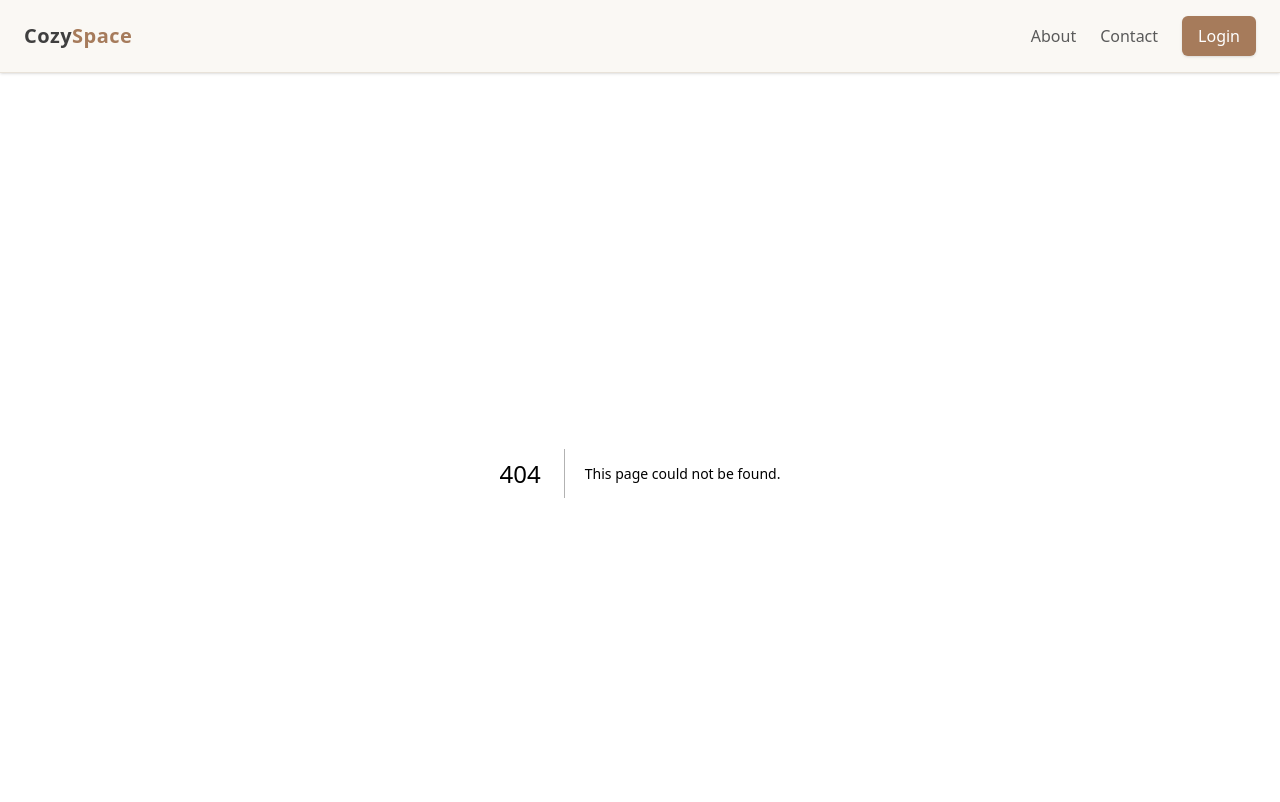
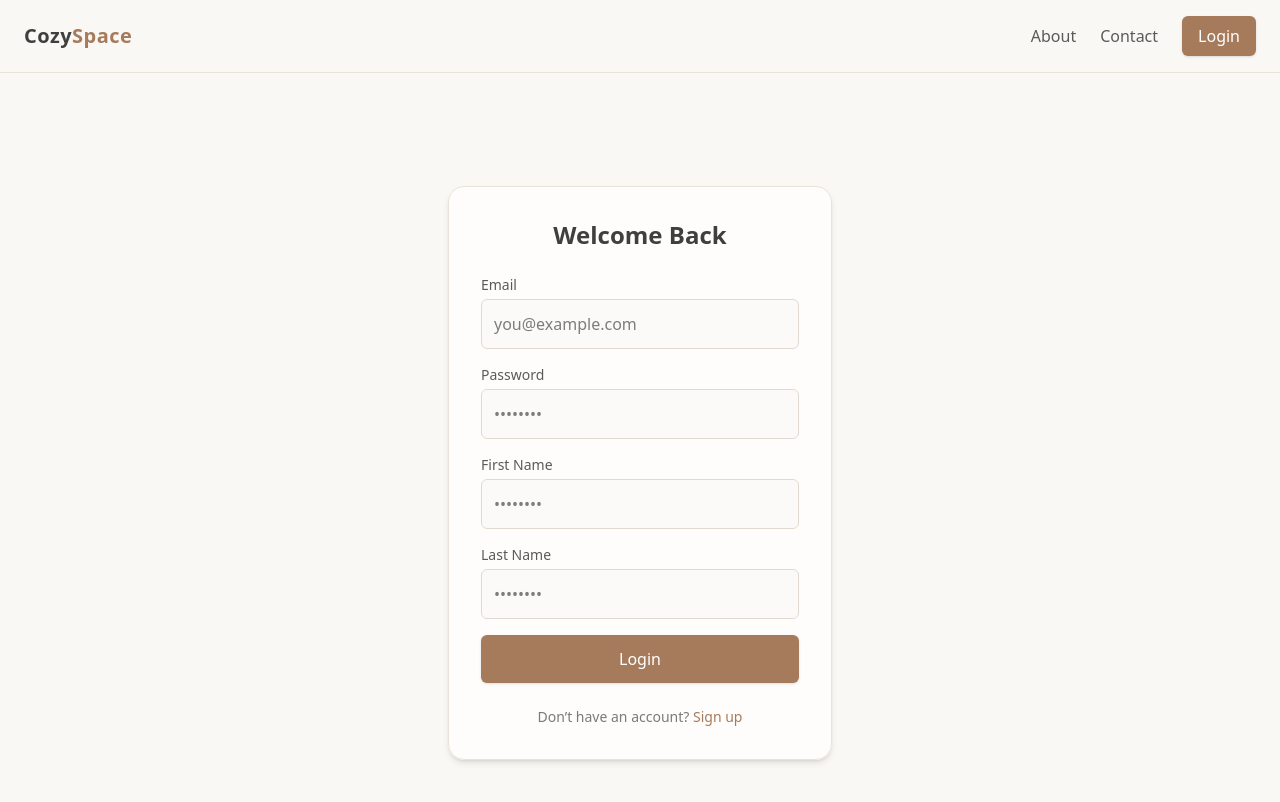
Before and after one commit to ArmPongPol/web, a Next.js app: page /auth/register in a window 1280 px wide. Before the commit this address had no page. Shown: the top 802 px of the page. Built offline with nearby package versions, Linux system fonts and the light colour scheme.

Commit message:
add register page

```diff
--- /dev/null
+++ b/src/app/auth/register/page.tsx
@@ -0,0 +1,123 @@
+'use client';
+
+import { useState } from 'react';
+import { apiFetch } from '@/lib/api';
+
+export default function LoginPage() {
+    const [email, setEmail] = useState('');
+    const [password, setPassword] = useState('');
+    const [firstName, setFirstName] = useState('');
+    const [lastName, setLastName] = useState('');
+    const [loading, setLoading] = useState(false);
+    const [statusMessage, setStatusMessage] = useState<string | null>(null);
+    const [isSuccess, setIsSuccess] = useState(false);
+
+    async function handleLogin(e: React.FormEvent) {
+        e.preventDefault();
+        setLoading(true);
+        setStatusMessage(null);
+
+        try {
+            const res = await apiFetch('/auth/register', {
+                method: 'POST',
+                body: JSON.stringify({ email, password }),
+            });
+
+            // ถ้า login สำเร็จ
+            setIsSuccess(true);
+            setStatusMessage('ลงทะเบียนสำเร็จ 🎉');
+        } catch (err) {
+            // ถ้า login ล้มเหลว
+            setIsSuccess(false);
+            setStatusMessage(err.message);
+        } finally {
+            setLoading(false);
+        }
+    }
+
+    return (
+        <div className="min-h-screen flex items-center justify-center bg-[#FAF8F4] text-black">
+            <div className="w-full max-w-sm p-8 bg-white/70 backdrop-blur-sm rounded-2xl shadow-md border border-[#E8E2D9]">
+                <h1 className="text-2xl font-semibold text-[#3F3F3F] mb-6 text-center">
+                    Welcome Back
+                </h1>
+
+                <form onSubmit={handleLogin} className="space-y-4">
+                    <div>
+                        <label className="block text-sm text-[#5A5A5A] mb-1">Email</label>
+                        <input
+                            type="email"
+                            required
+                            className="w-full p-3 border border-[#E0D9CF] rounded-md focus:outline-none focus:ring-2 focus:ring-[#A67B5B] bg-[#FCFAF8]"
+                            value={email}
+                            onChange={(e) => setEmail(e.target.value)}
+                            placeholder="you@example.com"
+                        />
+                    </div>
+
+                    <div>
+                        <label className="block text-sm text-[#5A5A5A] mb-1">Password</label>
+                        <input
+                            type="password"
+                            required
+                            className="w-full p-3 border border-[#E0D9CF] rounded-md focus:outline-none focus:ring-2 focus:ring-[#A67B5B] bg-[#FCFAF8]"
+                            value={password}
+                            onChange={(e) => setPassword(e.target.value)}
+                            placeholder="••••••••"
+                        />
+                    </div>
+
+                    <div>
+                        <label className="block text-sm text-[#5A5A5A] mb-1">First Name</label>
+                        <input
+                            type="password"
+                            required
+                            className="w-full p-3 border border-[#E0D9CF] rounded-md focus:outline-none focus:ring-2 focus:ring-[#A67B5B] bg-[#FCFAF8]"
+                            value={firstName}
+                            onChange={(e) => setFirstName(e.target.value)}
+                            placeholder="••••••••"
+                        />
+                    </div>
+
+                    <div>
+                        <label className="block text-sm text-[#5A5A5A] mb-1">Last Name</label>
+                        <input
+                            type="password"
+                            required
+                            className="w-full p-3 border border-[#E0D9CF] rounded-md focus:outline-none focus:ring-2 focus:ring-[#A67B5B] bg-[#FCFAF8]"
+                            value={lastName}
+                            onChange={(e) => setLastName(e.target.value)}
+                            placeholder="••••••••"
+                        />
+                    </div>
+
+                    <button
+                        type="submit"
+                        disabled={loading}
+                        className="w-full py-3 bg-[#A67B5B] text-white rounded-md hover:bg-[#8E6A4F] transition-all duration-200 shadow-sm disabled:opacity-50"
+                    >
+                        {loading ? 'Signing in...' : 'Login'}
+                    </button>
+                </form>
+
+                {/* ✅ แสดงข้อความสถานะ */}
+                {statusMessage && (
+                    <p
+                        className={`mt-4 text-center text-sm font-medium ${
+                            isSuccess ? 'text-green-600' : 'text-red-600'
+                        }`}
+                    >
+                        {statusMessage}
+                    </p>
+                )}
+
+                <p className="text-center text-sm text-[#7A7A7A] mt-6">
+                    Don’t have an account?{' '}
+                    <a href="/register" className="text-[#A67B5B] hover:underline">
+                        Sign up
+                    </a>
+                </p>
+            </div>
+        </div>
+    );
+}
```
